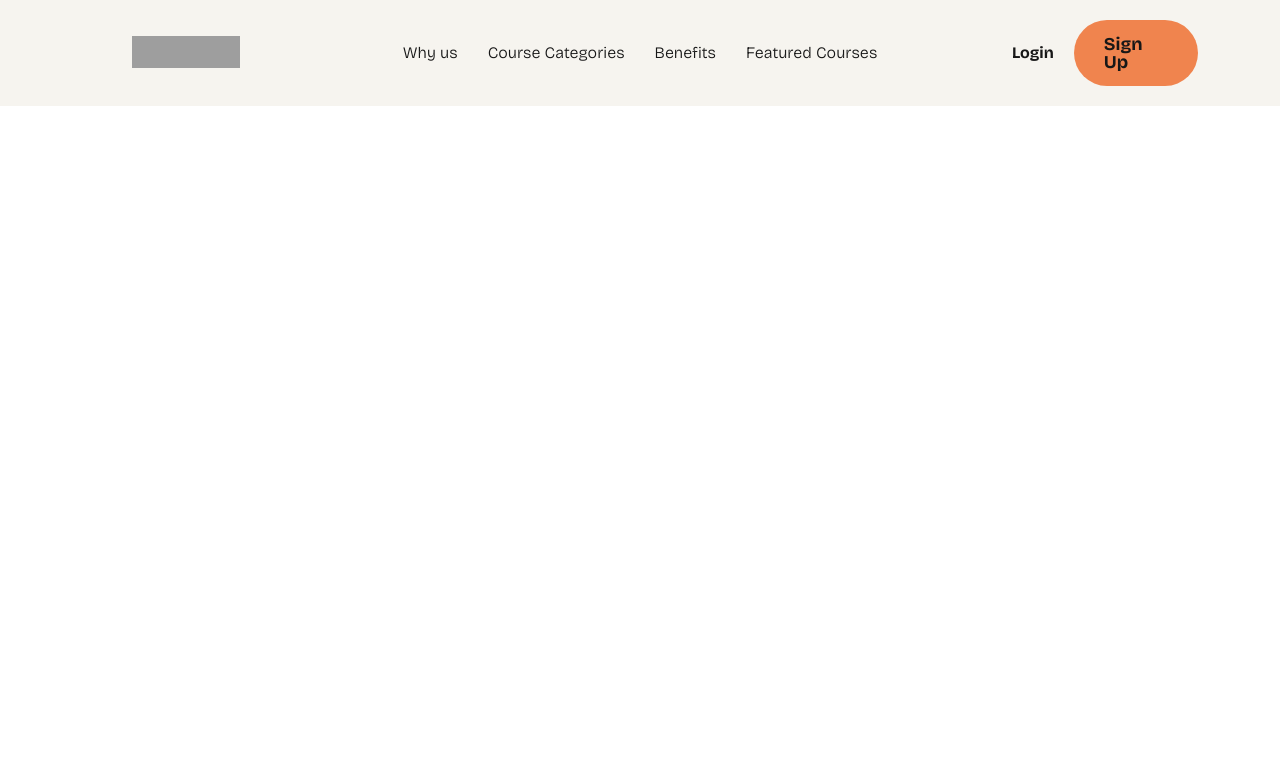
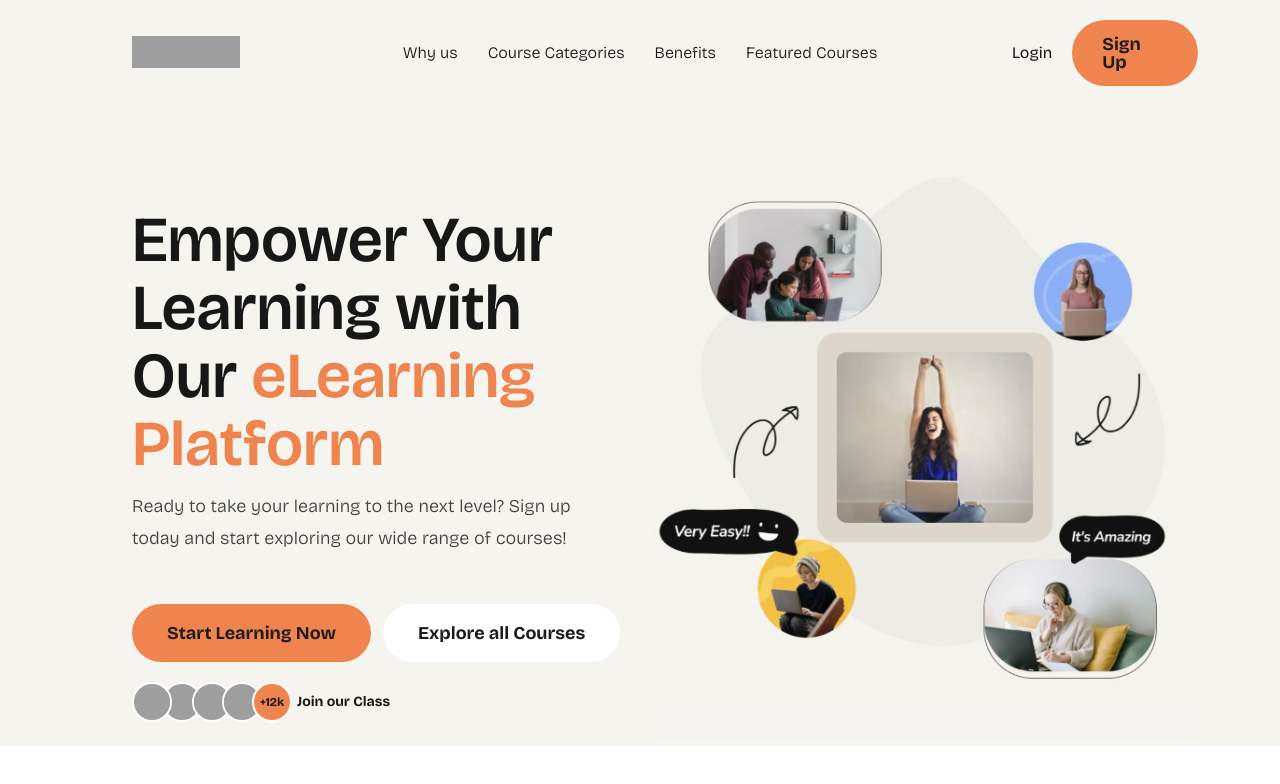
Before and after one commit to khairnabiyevaleyla/Task-11, a plain HTML site: page public/index.html in a window 1280 px wide. Drawn offline with nearby package versions, Linux system fonts and the light colour scheme; grey boxes are pictures that could not be loaded.

Commit message:
explore section created

```diff
--- a/public/index.html
+++ b/public/index.html
@@ -1,20 +1,25 @@
 <!DOCTYPE html>
 <html lang="en">
+
 <head>
     <meta charset="UTF-8">
     <meta name="viewport" content="width=device-width, initial-scale=1.0">
     <title>eLearning</title>
-    <link rel="icon" type="image/x-icon" href="https://outgrid.uicore.co/elearning/wp-content/uploads/sites/5/2023/06/Outgrid-Favicon.png">
-    <link href="https://cdn.jsdelivr.net/npm/bootstrap@5.3.3/dist/css/bootstrap.min.css" rel="stylesheet" integrity="sha384-QWTKZyjpPEjISv5WaRU9OFeRpok6YctnYmDr5pNlyT2bRjXh0JMhjY6hW+ALEwIH" crossorigin="anonymous">
+    <link rel="icon" type="image/x-icon"
+        href="https://outgrid.uicore.co/elearning/wp-content/uploads/sites/5/2023/06/Outgrid-Favicon.png">
+    <link href="https://cdn.jsdelivr.net/npm/bootstrap@5.3.3/dist/css/bootstrap.min.css" rel="stylesheet"
+        integrity="sha384-QWTKZyjpPEjISv5WaRU9OFeRpok6YctnYmDr5pNlyT2bRjXh0JMhjY6hW+ALEwIH" crossorigin="anonymous">
     <link rel="stylesheet" href="../src/styles/style.css">
 </head>
+
 <body>
     <header id="header">
         <nav id="navbar">
             <div class="container d-flex justify-content-center align-items-center">
                 <div class="col-xl-2">
                     <div class="logo_img">
-                    <img src="https://outgrid.uicore.co/elearning/wp-content/uploads/sites/5/2023/11/Logo-Outgrid.webp">
+                        <img
+                            src="https://outgrid.uicore.co/elearning/wp-content/uploads/sites/5/2023/11/Logo-Outgrid.webp">
                     </div>
                 </div>
                 <div class="col-xl-8">
@@ -35,8 +40,58 @@
         </nav>
     </header>
 
-<script src="https://cdn.jsdelivr.net/npm/@popperjs/core@2.11.8/dist/umd/popper.min.js" integrity="sha384-I7E8VVD/ismYTF4hNIPjVp/Zjvgyol6VFvRkX/vR+Vc4jQkC+hVqc2pM8ODewa9r" crossorigin="anonymous"></script>
-<script src="https://cdn.jsdelivr.net/npm/bootstrap@5.3.3/dist/js/bootstrap.min.js" integrity="sha384-0pUGZvbkm6XF6gxjEnlmuGrJXVbNuzT9qBBavbLwCsOGabYfZo0T0to5eqruptLy" crossorigin="anonymous"></script>
+    <section id="explore">
+        <div class="container">
+            <div class="row">
+                <div class="col-xl-6">
+                    <div class="explore_body">
+                        <div class="explore_body__text">
+                            <h1>Empower Your<br>
+                                Learning with Our
+                                <span>eLearning Platform</span>
+                            </h1>
+                            <p>Ready to take your learning to the next level? Sign up<br>
+                                today and start exploring our wide range of courses!</p>
+                        </div>
+                        <div class="explore_body__btn">
+                            <a class="start-learning" href="#">Start Learning Now</a>
+                            <a class="explore-courses" href="#">Explore all Courses</a>
+                        </div>
+                        <div class="explore_body__profiles">
+                            <div class="profile"><img
+                                    src="https://outgrid.uicore.co/elearning/wp-content/uploads/sites/5/2023/06/eLearning-Hero-Avatar-2.webp">
+                            </div>
+                            <div class="profile overlap"><img
+                                    src="https://outgrid.uicore.co/elearning/wp-content/uploads/sites/5/2023/06/eLearning-Hero-Avatar-1.webp">
+                            </div>
+                            <div class="profile overlap"><img
+                                    src="https://outgrid.uicore.co/elearning/wp-content/uploads/sites/5/2023/06/eLearning-Hero-Avatar-3.webp">
+                            </div>
+                            <div class="profile overlap"><img
+                                    src="https://outgrid.uicore.co/elearning/wp-content/uploads/sites/5/2023/06/eLearning-Hero-Avatar-4.webp">
+                            </div>
+                            <div class="profile overlap text">+12k</div>
+                            <div class="class-text">Join our Class</div>
+                        </div>
+
+                    </div>
+                </div>
+                <div class="col-xl-6">
+                    <div class="explore_img">
+                        <img src="../src/assets/WhatsApp Image 2024-11-06 at 11.05.56 AM.jpeg">
+                    </div>
+                </div>
+            </div>
+        </div>
+    </section>
+
+    <script src="https://cdn.jsdelivr.net/npm/@popperjs/core@2.11.8/dist/umd/popper.min.js"
+        integrity="sha384-I7E8VVD/ismYTF4hNIPjVp/Zjvgyol6VFvRkX/vR+Vc4jQkC+hVqc2pM8ODewa9r"
+        crossorigin="anonymous"></script>
+    <script src="https://cdn.jsdelivr.net/npm/bootstrap@5.3.3/dist/js/bootstrap.min.js"
+        integrity="sha384-0pUGZvbkm6XF6gxjEnlmuGrJXVbNuzT9qBBavbLwCsOGabYfZo0T0to5eqruptLy"
+        crossorigin="anonymous"></script>
     <script src="../src/js/script.js"></script>
 </body>
+
 </html>
--- a/src/styles/layout/_header.scss
+++ b/src/styles/layout/_header.scss
@@ -9,8 +9,8 @@ img {
       height: 32px;
     }
   }
-#nav_menu{
-@include Flexible (center,center,row,nowrap,30px);
+  #nav_menu {
+    @include Flexible(center, center, row, nowrap, 30px);
     li {
       font-size: 16px;
       font-weight: 300;
@@ -22,31 +22,25 @@ transition: color 0.3s ease;
       }
     }
   }
-.account{
-@include Flexible(center,center,row,nowrap,20px);
-a{
-    text-decoration: none;
+  .account {
+    @include Flexible(center, center, row, nowrap, 20px);
+    a {
       color: $headline_color;
       font-size: 16px;
       text-transform: capitalize;
-    font-weight: 700;
+      text-decoration: none;
     }
-.login{
+    .login {
       transition: color 0.3s ease;
       &:hover {
         color: $button_color;
       }
     }
     .sign-up {
-background-color: $button_color;
-padding: 15px 30px;
-border-radius: 35px;
-font-size: 18px;
-transition: background-color 0.3s ease;
+      @extend %base_button;
       &:hover {
         background-color: $accent_color;
       }
     }
-
   }
 }
--- /dev/null
+++ b/src/styles/pages/_explore.scss
@@ -0,0 +1,78 @@
+#explore {
+  background-color: $light_color;
+  font-family: $default_font;
+  .explore_body {
+    @include Flexible(flex-start, start, column, nowrap, 20px);
+    margin-left: 50px;
+    margin-top: 100px;
+    &__text {
+      line-height: 68px;
+      h1 {
+        font-size: 64px;
+        color: $headline_color;
+        font-weight: 600;
+        span {
+          color: $button_color;
+        }
+      }
+      p {
+        color: $text_color;
+        font-size: 18px;
+        line-height: 32px;
+        font-weight: 300;
+        margin-top: 12px;
+      }
+    }
+    &__btn {
+      @include Flexible(flex-start, start, row, nowrap, 12px);
+      padding-top: 30px;
+      a {
+        @extend %base_button;
+        padding: 20px 35px;
+        &:hover {
+          background-color: $accent_color;
+        }
+      }
+      .explore-courses {
+        background-color: $white_color;
+      }
+    }
+    &__profiles {
+      @include Flexible(center, center, row, nowrap, 5px);
+      .profile {
+        width: 40px;
+        height: 40px;
+        border-radius: 50%;
+        overflow: hidden;
+        border: 2px solid $white_color;
+        position: relative;
+        z-index: 1;
+        img {
+          @extend %base_img;
+        }
+      }
+      .profile.overlap {
+        margin-left: -15px;
+        z-index: 0;
+      }
+      .text {
+        font-size: 12px;
+        color: $headline_color;
+        font-weight: bold;
+        @include Flexible(center, center, row, nowrap, 0);
+        background-color: $button_color;
+        border-radius: 50%;
+      }
+      .class-text {
+        font-size: 14px;
+        font-weight: bold;
+        color: $headline_color;
+      }
+    }
+  }
+  .explore_img {
+    img {
+      @extend %base_img;
+    }
+  }
+}
--- a/src/styles/style.scss
+++ b/src/styles/style.scss
@@ -4,3 +4,4 @@
 @import "./utils/extend";
 @import "./utils/mixins";
 @import "./layout/header";
+@import "./pages/explore";
--- a/src/styles/utils/_extend.scss
+++ b/src/styles/utils/_extend.scss
@@ -1,5 +1,16 @@
 %base_img {
-    width: 100%;
-    height: 100%;
-    object-fit: cover;
+  width: 100%;
+  height: 100%;
+  object-fit: cover;
 }
+
+%base_button {
+  background-color: $button_color;
+  padding: 15px 30px;
+  border-radius: 35px;
+  font-size: 18px;
+  transition: background-color 0.3s ease;
+  text-decoration: none;
+  color: $dark_color;
+  font-weight: 700;
+}
```
Also changed, not shown: src/assets/WhatsApp Image 2024-11-06 at 11.05.56 AM.jpeg (added), src/styles/style.css, 3 other files. Lines whose indentation alone changed are shown as unchanged.
